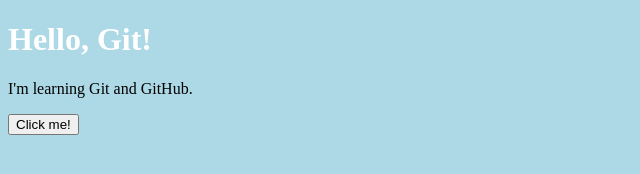
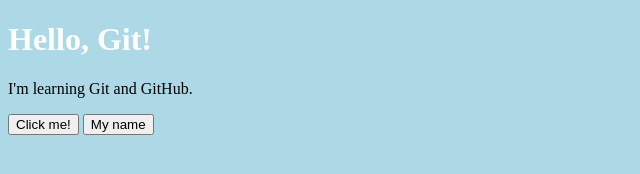
Before and after one commit to RuthMitty/practice, a plain HTML site: page index.html in a window 1280 px wide. Shown: the whole page, without its empty margins (0-640 px from the left). Drawn offline with Linux system fonts and the light colour scheme.

Commit message:
Add button to display name

```diff
--- a/index.html
+++ b/index.html
@@ -8,5 +8,6 @@
     <h1>Hello, Git!</h1>
     <p>I'm learning Git and GitHub.</p>
     <button onclick="displayMessage()">Click me!</button>
+    <button onclick="displaySomething()">My name</button>
 </body>
 </html>
--- a/script.js
+++ b/script.js
@@ -1,3 +1,7 @@
 function displayMessage() {
     alert('Hello, Git!');
 }
+
+function displaySomething(){
+    alert('Hola, soy Adrián');
+}
```
